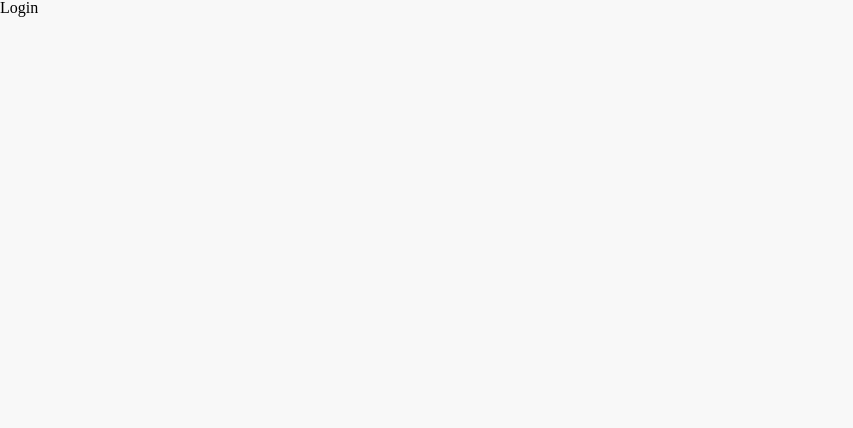
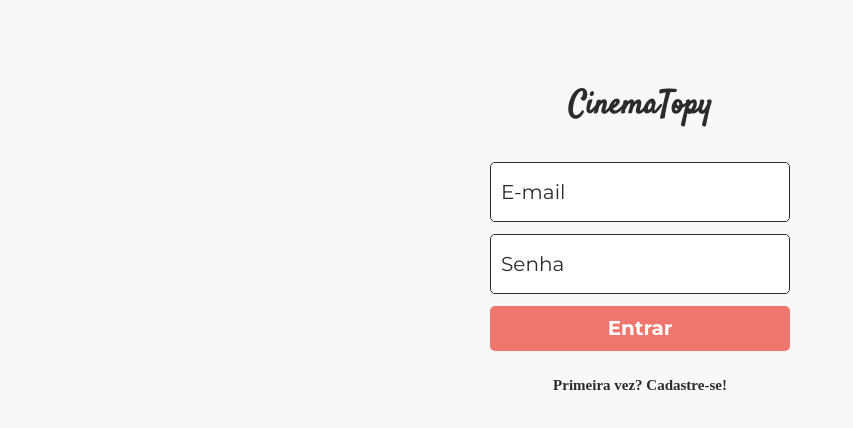
Before and after one commit to gabao55/CinemaTopy-front, a React (Create React App) app: page / in a window 1280 px wide. Shown: the top 428 px of the page, without its empty margins (0-853 px from the left). Built offline with nearby package versions, Linux system fonts and the light colour scheme.

Commit message:
Sets styles for sign in page (can be reused for sing up)

```diff
--- a/package.json
+++ b/package.json
@@ -9,6 +9,7 @@
     "axios": "^0.27.2",
     "react": "^18.2.0",
     "react-dom": "^18.2.0",
+    "react-loader-spinner": "^5.3.4",
     "react-router-dom": "^6.4.0",
     "react-scripts": "5.0.1",
     "styled-components": "^5.3.5",
--- a/public/index.html
+++ b/public/index.html
@@ -11,6 +11,7 @@
     <link rel="preconnect" href="https://fonts.googleapis.com">
     <link rel="preconnect" href="https://fonts.gstatic.com" crossorigin>
     <link href="https://fonts.googleapis.com/css2?family=Montserrat:ital,wght@0,400;0,700;1,400;1,700&display=swap" rel="stylesheet">
+    <link href="https://fonts.googleapis.com/css2?family=Satisfy&display=swap" rel="stylesheet">
     <title>CinemaTopy</title>
   </head>
   <body>
--- a/src/components/Login/Login.js
+++ b/src/components/Login/Login.js
@@ -1,5 +1,37 @@
+import { Auth, TemplateInput, TemplateButton } from "../../shared/styles.js";
+import { useState } from "react";
+import { useNavigate } from "react-router-dom";
+import { login } from "../../services/axiosService";
+import { ThreeDots } from  'react-loader-spinner';
 
 export default function Login() {
+
+  const navigate = useNavigate();
+  const [formInf, setFormInf] = useState({email:"", password:""});
+  const [disabled, setDisabled] = useState(false);
+
+  function updateInfs(e){
+    setFormInf({
+      ...formInf,
+      [e.target.name] : e.target.value
+    });
+  }
+
+  function handleForm(e){
+    e.preventDefault();
+    setDisabled(true);
+    const promise = login(formInf);
+    promise
+      .then((r) => {
+        const obj = {token: r.data.token, user: r.data.user};
+        localStorage.setItem("myWalletUser", JSON.stringify(obj));
+        navigate("/home");
+      })
+      .catch(() => {
+        alert("Erro ao logar!");
+        setDisabled(false);
+      });
+  }
 
   /* function handleForm(e){
     e.preventDefault();
@@ -18,7 +50,23 @@ export default function Login() {
 
     return (
       <>
-      <h1>Login</h1>
-    </>
+        <Auth disabled={disabled}>
+          <h1>CinemaTopy</h1>
+          <form onSubmit={handleForm}>
+            <TemplateInput required type="email" name="email" value={formInf.email}
+              placeholder="E-mail" disabled={disabled}
+              onChange={updateInfs}
+            />
+            <TemplateInput required type="password" name="password" value={formInf.password}
+              placeholder="Senha" disabled={disabled}
+              onChange={updateInfs}
+            />
+            <TemplateButton disabled={disabled} height="45" width="300" type="submit" >
+              {disabled? <ThreeDots color="#ffffff" height={40} width={50}/> : "Entrar"}
+            </TemplateButton>
+          </form>
+          <p onClick={() => navigate("/cadastro")}>Primeira vez? Cadastre-se!</p>
+        </Auth>
+      </>
     );
 }
--- a/src/shared/globalStyles.js
+++ b/src/shared/globalStyles.js
@@ -58,6 +58,7 @@ a {
     box-sizing: border-box;
 	font-family: 'Montserrat', sans-serif;
 	font-weight: 400;
+	color: #2b2b2b;
 }
 body {
     background-color: #f8f8f8;
--- /dev/null
+++ b/src/shared/styles.js
@@ -0,0 +1,138 @@
+import styled from "styled-components";
+
+const Auth = styled.div`
+    display: flex;
+    flex-direction: column;
+    justify-content: center;
+    align-items: center;
+    margin-top: 90px;
+    h1 {
+        margin-bottom: 40px;
+        font-size: 32px;
+        font-weight: 700;
+        font-family: 'Satisfy', cursive;
+        cursor: pointer;
+    }
+    form {
+        width: 300px;
+    }
+    input {
+        margin-bottom: 12px;
+    }
+    p {
+        font-size: 15px;
+        line-height: 18px;
+        text-align: center;
+        margin-top: 25px;
+        font-weight: 700;
+        cursor: pointer;
+    }
+    ${props => {
+        if(props.disabled === true){
+            return `
+                input {
+                    background: #F2F2F2;
+                    color: #AFAFAF;
+                }
+                button {
+                    opacity: 0.7;
+                    cursor: initial;
+                }
+            `;
+        }
+    }}
+`;
+
+const TemplateButton = styled.button`
+    width: ${props => props.width}px;
+    height: ${props => props.height}px;
+    background: #ee766d;
+    border-radius: 5px;
+    font-size: 20px;
+    line-height: 23px;
+    display: flex;
+    justify-content: center;
+    align-items: center;
+    color: #FFFFFF;
+    cursor: pointer;
+    font-weight: 700;
+    svg {
+        margin-top: 40px;
+    }
+`;
+
+const TemplateInput = styled.input`
+    width: 300px;
+    height: 60px;
+    background: #FFFFFF;
+    border-radius: 5px;
+    border: 1px solid #2b2b2b;
+    font-size: 20px;
+    font-family: 'Raleway';
+    color: #ee766d;
+    padding-left: 10px;
+    &::placeholder {
+        font-size: 20px;
+        line-height: 23px;
+        color: #2b2b2b;
+        font-family: 'Montserrat', sans-serif;
+    }
+`;
+
+const BackGround = styled.div`
+    display: flex;
+    flex-direction: column;
+    justify-content: center;
+    align-items: center;
+    width: 100%;
+    padding: 25px;
+    & > div:first-child {
+        width: 330px;
+        display: flex;
+        justify-content: space-between;
+        align-items: center;
+        margin-bottom: 25px;
+    }
+    h3 {
+        font-weight: 700;
+        font-size: 26px;
+        line-height: 31px;
+        color: #FFFFFF;
+    }
+    ion-icon {
+        width: 30px;
+        height: 30px;
+        color: #FFFFFF;
+        cursor: pointer;
+    }
+    form {
+        display: flex;
+        flex-direction: column;
+        align-items: center;
+        justify-content: center;
+
+    }
+    input {
+        margin-bottom: 12px;
+        width: 330px;
+    }
+    svg {
+        margin-bottom: 40px;
+    }
+    ${props => {
+        if(props.disabled === true){
+            return `
+                input {
+                    background: #F2F2F2;
+                    color: #AFAFAF;
+                }
+                button {
+                    opacity: 0.7;
+                    cursor: initial;
+                }
+            `;
+        }
+    }}
+`;
+
+export { BackGround, Auth, TemplateButton, TemplateInput};
```
Also changed, not shown: 1 other file (tests, documents, lock files or other folders).
